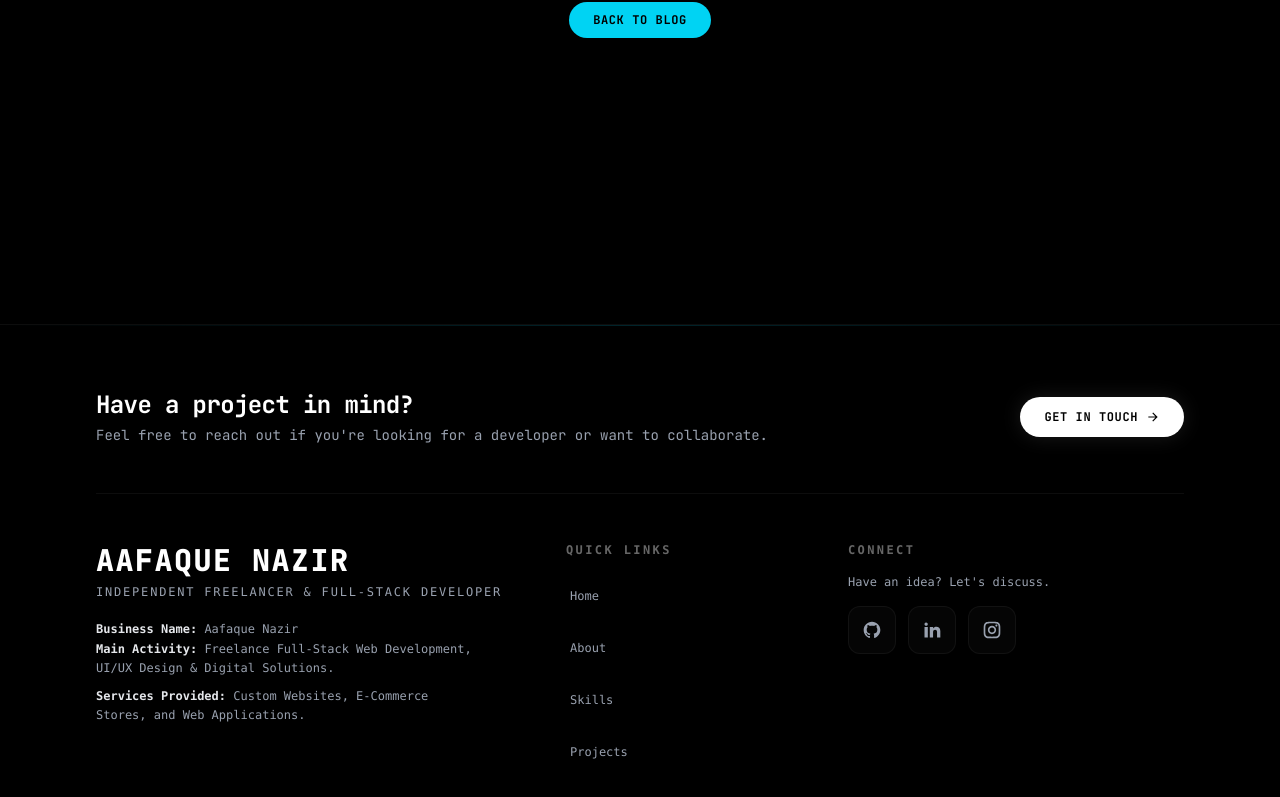
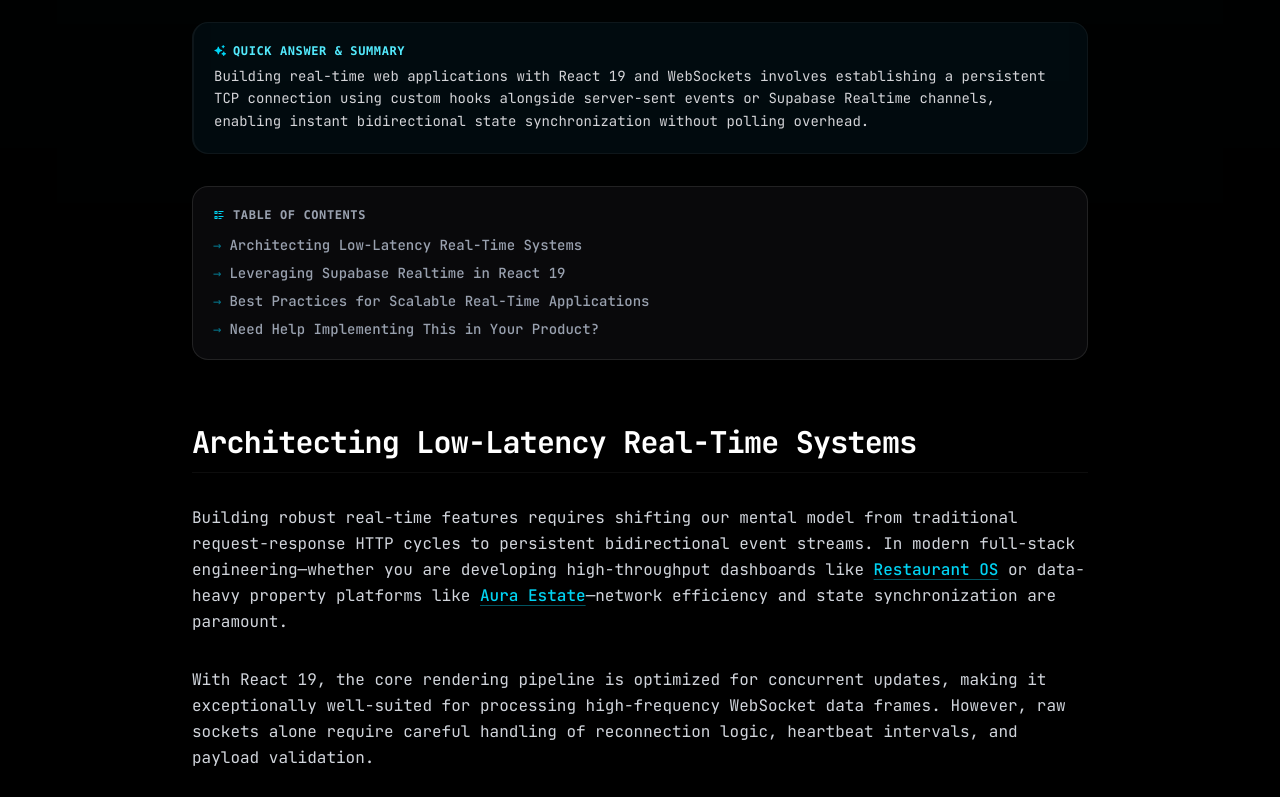
Before and after one commit to Aafaque-Nazir/Portfolio, a React (Vite) app: page /blog/building-real-time-web-applications-react-19-websockets in a window 1280 px wide. Shown: the part 476-1273 px from the top of the page. Built offline with nearby package versions, Linux system fonts and the light colour scheme.

Commit message:
content: publish daily automated engineering blog

```diff
--- a/src/data/blogs.js
+++ b/src/data/blogs.js
@@ -1,4 +1,111 @@
 export const blogs = [
+  {
+    "id": "building-real-time-web-applications-react-19-websockets",
+    "slug": "building-real-time-web-applications-react-19-websockets",
+    "title": "Building Real-Time Web Applications with React 19 and WebSockets",
+    "description": "Master real-time web application architecture using React 19, WebSockets, and Supabase Realtime. Learn production-grade patterns from senior full-stack developer Aafaque Nazir.",
+    "publishedAt": "2026-10-06",
+    "updatedAt": "2026-10-06",
+    "readTime": "8 min read",
+    "category": "Real-Time & Full-Stack",
+    "tags": [
+      "React 19",
+      "WebSockets",
+      "Supabase",
+      "TypeScript",
+      "Real-Time Architecture"
+    ],
+    "author": {
+      "name": "Aafaque Nazir",
+      "role": "Freelance Full-Stack Developer",
+      "bio": "Independent web engineer building high-performance websites, e-commerce stores, and SaaS web applications for clients across India & worldwide.",
+      "avatar": "/og-image.png"
+    },
+    "quickAnswer": "Building real-time web applications with React 19 and WebSockets involves establishing a persistent TCP connection using custom hooks alongside server-sent events or Supabase Realtime channels, enabling instant bidirectional state synchronization without polling overhead.",
+    "relatedProjectId": 4,
+    "faqs": [
+      {
+        "question": "How does React 19 improve real-time state updates?",
+        "answer": "React 19 introduces streamlined asynchronous transitions and cleaner concurrent rendering hooks, allowing high-frequency WebSocket message payloads to update component state smoothly without blocking the main UI thread."
+      },
+      {
+        "question": "Should I use native WebSockets or Supabase Realtime for my SaaS app?",
+        "answer": "Native WebSockets offer fine-grained control over custom binary protocols, whereas Supabase Realtime abstracts WebSocket management entirely, automatically broadcasting PostgreSQL database changes directly to authorized React clients."
+      },
+      {
+        "question": "How do I prevent memory leaks when managing WebSocket connections in React 19?",
+        "answer": "Always encapsulate your socket instance inside a dedicated custom hook, manage connection lifecycles within useEffect clean-up functions, and properly unregister channel event listeners when components unmount."
+      }
+    ],
+    "sections": [
+      {
+        "type": "heading",
+        "level": 2,
+        "title": "Architecting Low-Latency Real-Time Systems"
+      },
+      {
+        "type": "paragraph",
+        "text": "Building robust real-time features requires shifting our mental model from traditional request-response HTTP cycles to persistent bidirectional event streams. In modern full-stack engineering—whether you are developing high-throughput dashboards like [Restaurant OS](/projects/11) or data-heavy property platforms like [Aura Estate](/projects/15)—network efficiency and state synchronization are paramount."
+      },
+      {
+        "type": "paragraph",
+        "text": "With React 19, the core rendering pipeline is optimized for concurrent updates, making it exceptionally well-suited for processing high-frequency WebSocket data frames. However, raw sockets alone require careful handling of reconnection logic, heartbeat intervals, and payload validation."
+      },
+      {
+        "type": "code",
+        "language": "tsx",
+        "caption": "Production-grade WebSocket custom hook in TypeScript",
+        "code": "import { useEffect, useRef, useState, useCallback } from 'react';\n\ninterface UseWebSocketOptions<T> {\n  url: string;\n  onMessage: (data: T) => void;\n  reconnectInterval?: number;\n}\n\nexport function useWebSocket<T>({ url, onMessage, reconnectInterval = 3000 }: UseWebSocketOptions<T>) {\n  const [isConnected, setIsConnected] = useState(false);\n  const socketRef = useRef<WebSocket | null>(null);\n\n  const connect = useCallback(() => {\n    const ws = new WebSocket(url);\n    socketRef.current = ws;\n\n    ws.onopen = () => setIsConnected(true);\n    ws.onclose = () => {\n      setIsConnected(false);\n      setTimeout(connect, reconnectInterval);\n    };\n    ws.onmessage = (event) => {\n      try {\n        const parsed: T = JSON.parse(event.data);\n        onMessage(parsed);\n      } catch (err) {\n        console.error('Failed to parse incoming WebSocket message', err);\n      }\n    };\n  }, [url, onMessage, reconnectInterval]);\n\n  useEffect(() => {\n    connect();\n    return () => {\n      socketRef.current?.close();\n    };\n  }, [connect]);\n\n  const send = useCallback((data: unknown) => {\n    if (socketRef.current?.readyState === WebSocket.OPEN) {\n      socketRef.current.send(JSON.stringify(data));\n    }\n  }, []);\n\n  return { isConnected, send };\n}"
+      },
+      {
+        "type": "callout",
+        "title": "Architectural Insight",
+        "text": "Always implement exponential backoff algorithms for WebSocket reconnection logic in production to prevent overwhelming your server cluster during localized network outages."
+      },
+      {
+        "type": "heading",
+        "level": 2,
+        "title": "Leveraging Supabase Realtime in React 19"
+      },
+      {
+        "type": "paragraph",
+        "text": "While native WebSockets give you raw power, managed infrastructure like Supabase Realtime dramatically accelerates feature delivery. By broadcasting PostgreSQL database mutations straight to client subscribers, you eliminate the need to write custom Node.js WebSocket gateway servers."
+      },
+      {
+        "type": "paragraph",
+        "text": "This pattern powers rapid transactional platforms like [Al Raheeq Tourism](/projects/17), where booking statuses and availability counters must update instantly across multiple concurrent browser sessions without page reloads."
+      },
+      {
+        "type": "code",
+        "language": "tsx",
+        "caption": "Subscribing to table changes with Supabase Realtime in React 19",
+        "code": "import { useEffect, useState } from 'react';\nimport { createClient } from '@supabase/supabase-js';\n\nconst supabase = createClient(process.env.NEXT_PUBLIC_SUPABASE_URL!, process.env.NEXT_PUBLIC_SUPABASE_ANON_KEY!);\n\nexport function useLiveBookings() {\n  const [bookings, setBookings] = useState<any[]>([]);\n\n  useEffect(() => {\n    // Fetch initial state\n    supabase.from('bookings').select('*').then(({ data }) => {\n      if (data) setBookings(data);\n    });\n\n    // Listen to realtime changes\n    const channel = supabase\n      .channel('schema-db-changes')\n      .on(\n        'postgres_changes',\n        { event: '*', schema: 'public', table: 'bookings' },\n        (payload) => {\n          if (payload.eventType === 'INSERT') {\n            setBookings((prev) => [payload.new, ...prev]);\n          } else if (payload.eventType === 'UPDATE') {\n            setBookings((prev) => prev.map((item) => (item.id === payload.new.id ? payload.new : item)));\n          }\n        }\n      )\n      .subscribe();\n\n    return () => {\n      supabase.removeChannel(channel);\n    };\n  }, []);\n\n  return bookings;\n}"
+      },
+      {
+        "type": "heading",
+        "level": 2,
+        "title": "Best Practices for Scalable Real-Time Applications"
+      },
+      {
+        "type": "list",
+        "items": [
+          "Throttle high-frequency UI state updates using requestAnimationFrame or lodash debounce to avoid frame drops.",
+          "Secure your WebSocket channels using JWT authentication passed during the initial handshake phase.",
+          "Implement optimistic UI updates on the React client side before awaiting server acknowledgement for maximum perceived performance.",
+          "Monitor connection health via regular ping-pong heartbeat frames to automatically prune dead sockets."
+        ]
+      },
+      {
+        "type": "heading",
+        "level": 2,
+        "title": "Need Help Implementing This in Your Product?"
+      },
+      {
+        "type": "paragraph",
+        "text": "As an independent web developer, I build fast, production-ready web applications with modern tech stacks. [Hire Aafaque Nazir](/services) or [get in touch for a consultation](/contact) to discuss your next real-time project."
+      }
+    ]
+  },
   {
     "id": "building-real-time-web-apps-react-19-websockets",
     "slug": "building-real-time-web-apps-react-19-websockets",
```
Also changed, not shown: public/llms-full.txt, 1 other file (tests, documents, lock files or other folders).
